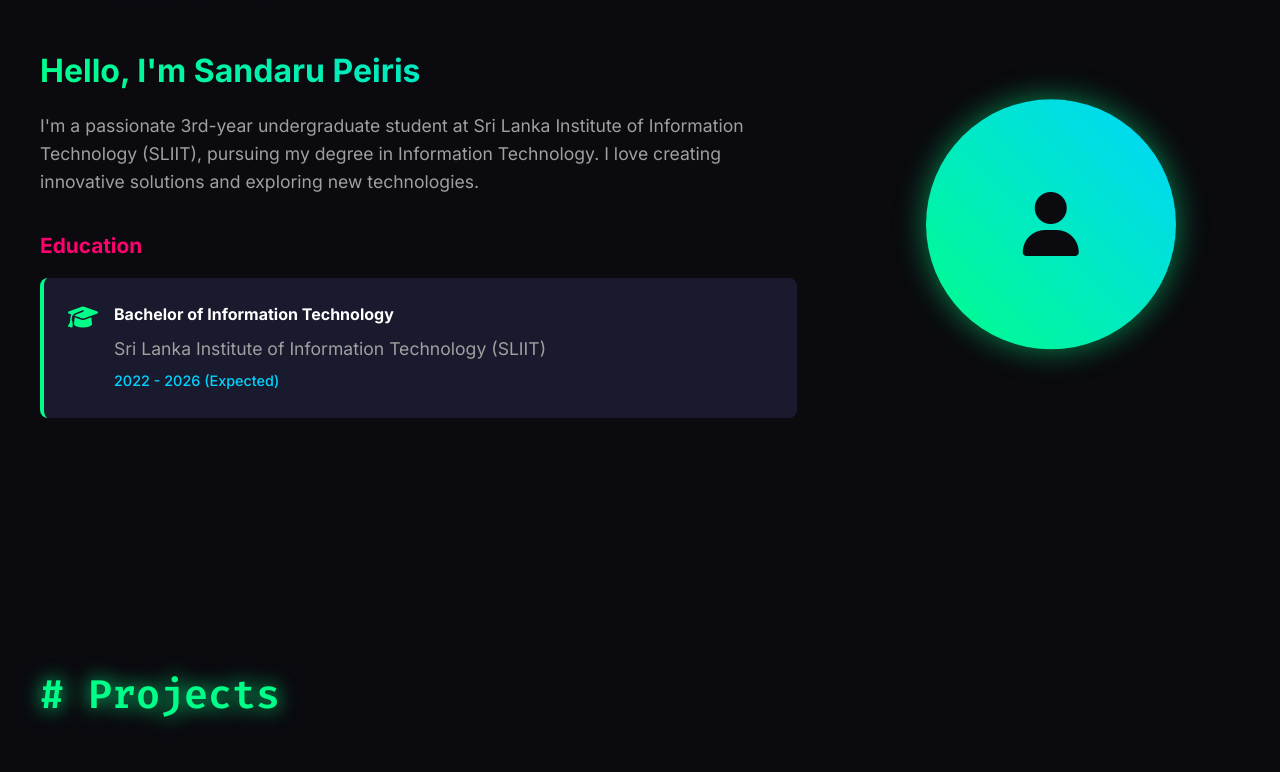
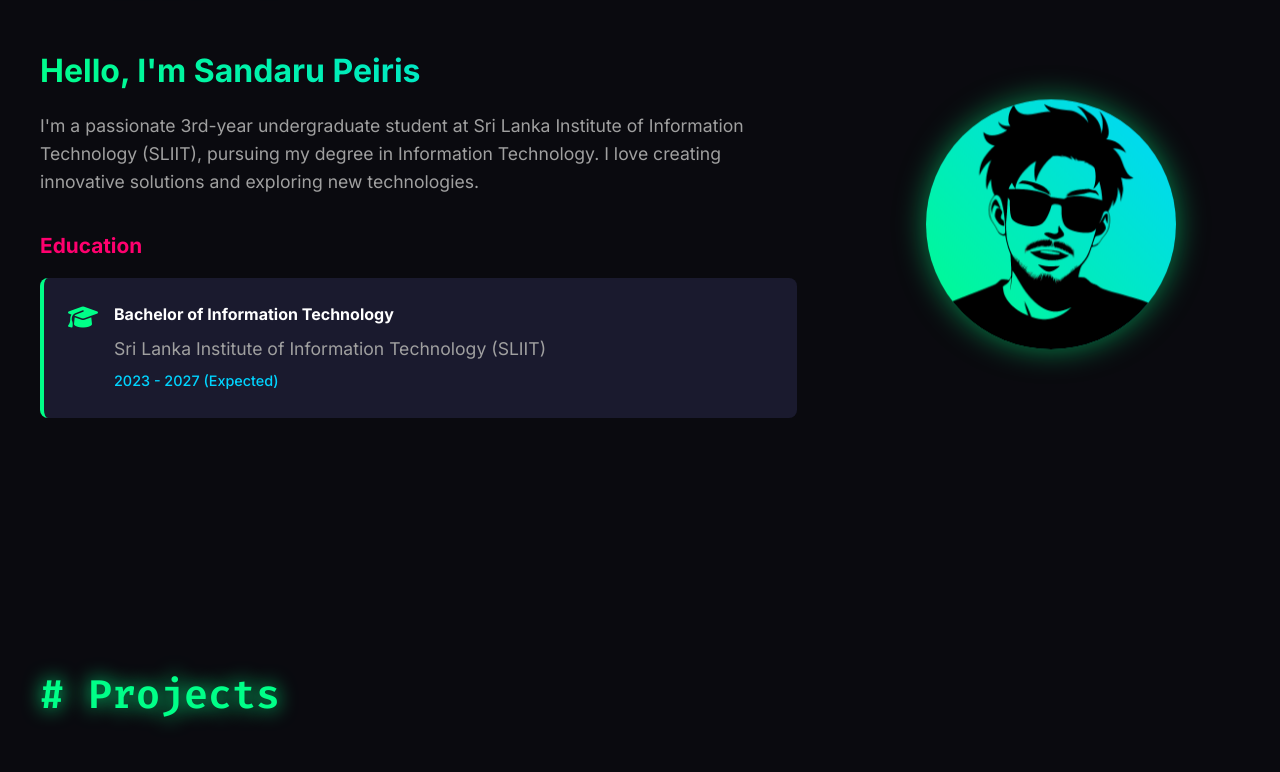
Before and after one commit to sandaru3n/Portfolio, a website built with Vite: page index.html in a window 1280 px wide. Shown: the part 931-1703 px from the top of the page. Built offline with nearby package versions, Linux system fonts and the light colour scheme; animation ran at ten frames a second.

Commit message:
Profile Picture Added

```diff
--- a/index.html
+++ b/index.html
@@ -145,14 +145,15 @@
                 <div>
                   <strong>Bachelor of Information Technology</strong>
                   <p>Sri Lanka Institute of Information Technology (SLIIT)</p>
-                  <span class="year">2022 - 2026 (Expected)</span>
+                  <span class="year">2023 - 2027 (Expected)</span>
                 </div>
               </div>
             </div>
           </div>
           <div class="about-image">
             <div class="profile-placeholder">
-              <i class="fas fa-user"></i>
+              <img src="src/profilephoto.png" class="profile-photo" alt="Profile Photo">
+
             </div>
           </div>
         </div>
@@ -211,6 +212,7 @@
 
             </div>
           </div>
+
         </div>
       </div>
     </section>
--- a/src/style.css
+++ b/src/style.css
@@ -979,3 +979,13 @@ body {
     font-size: 0.8rem;
   }
 }
+
+/* Responsive profile photo */
+.profile-photo {
+  max-width: 100%;
+  height: auto;
+  display: block;
+  margin-left: auto;
+  margin-right: auto;
+  border-radius: 50%; /* Optional: makes it circular */
+}
```
Also changed, not shown: src/profilephoto.png (added).
